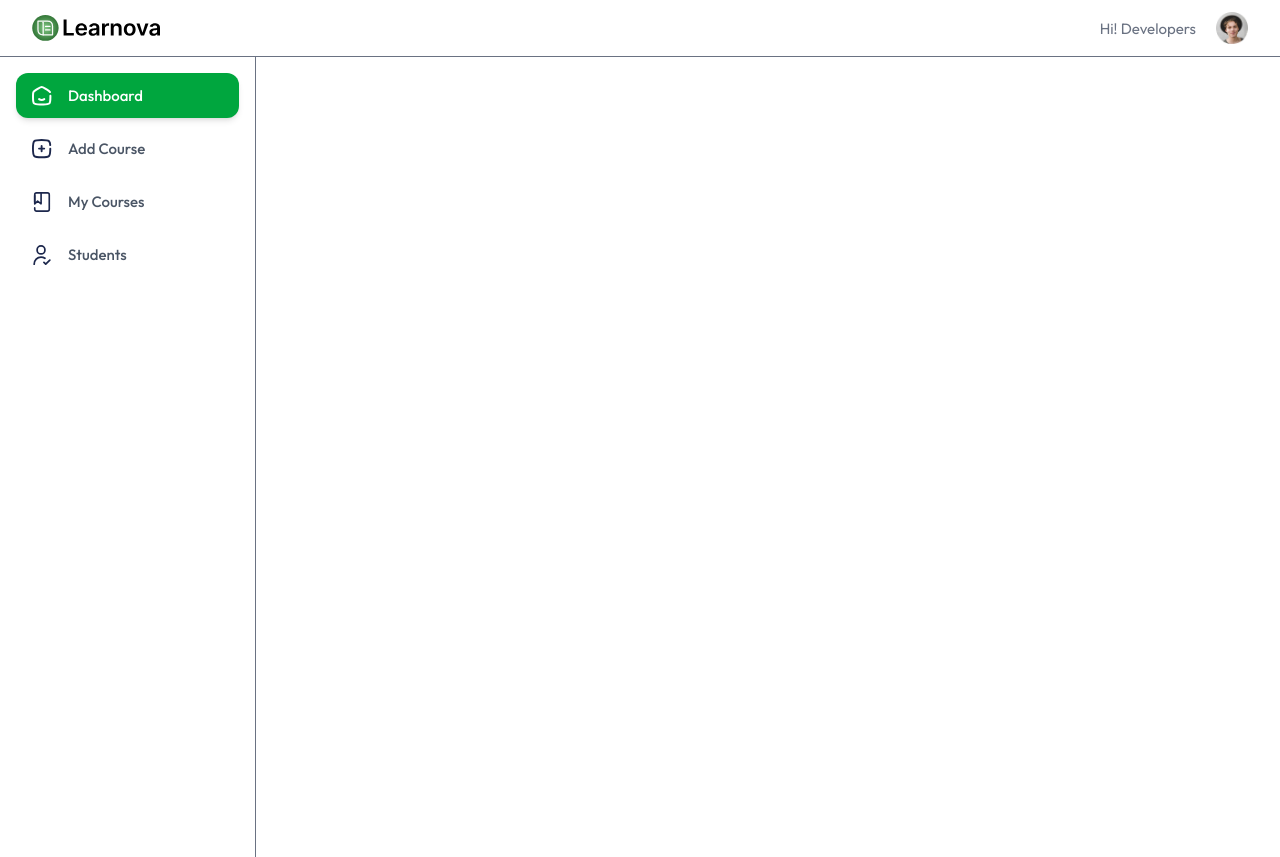
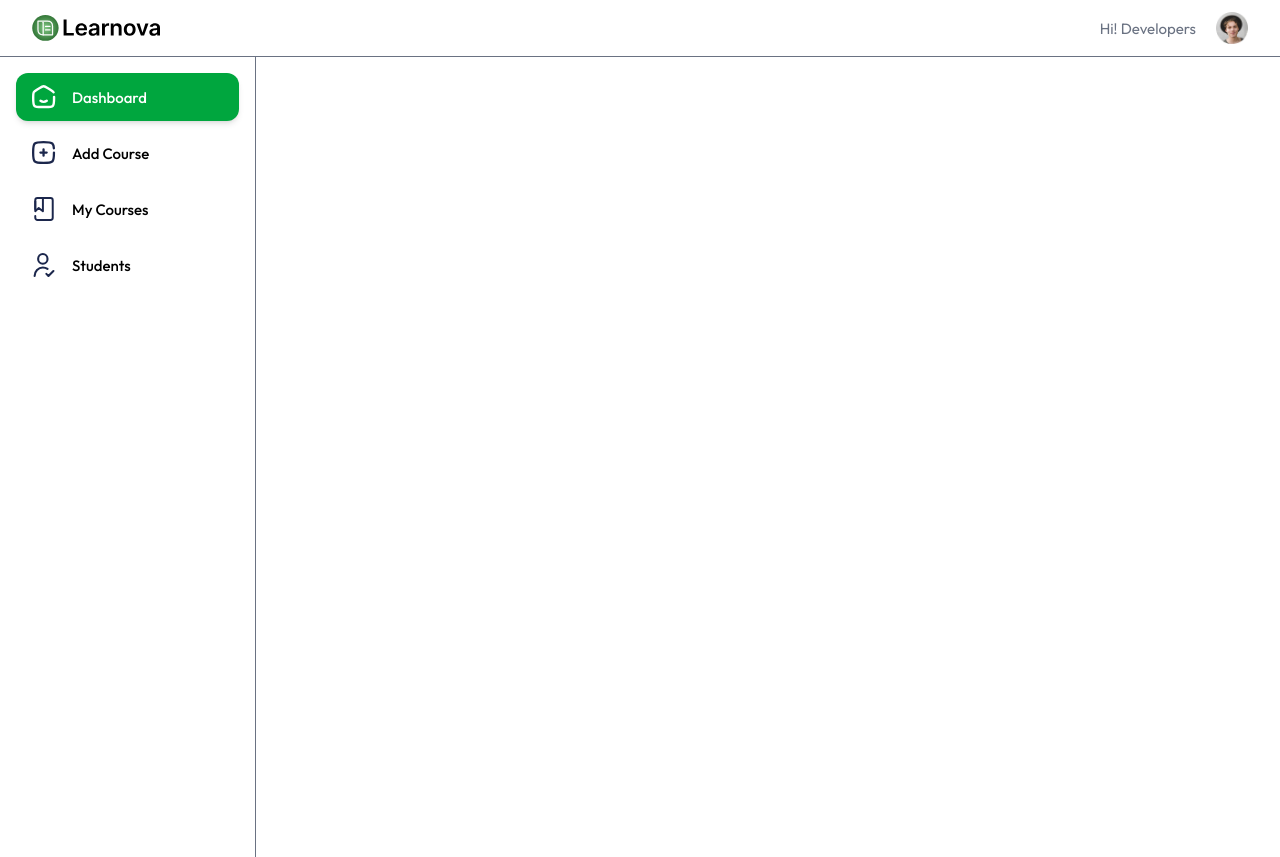
Before and after one commit to Harsimrankaur2004/lms-frontend, a React (Vite) app: page /educator in a window 1280 px wide. Built offline with nearby package versions, Linux system fonts and the light colour scheme; no server answers.

Commit message:
Minor changes in sidebar.jsx

```diff
--- a/src/components/educator/Sidebar.jsx
+++ b/src/components/educator/Sidebar.jsx
@@ -47,7 +47,7 @@ const Sidebar = () => {
               ${
                 isActive
                   ? "bg-green-600 text-white shadow-md"
-                  : "text-gray-600 hover:bg-gray-100 hover:text-gray-900"
+                  : "hover:bg-gray-200"
               }`
             }
           >
@@ -56,12 +56,12 @@ const Sidebar = () => {
                 <img
                   src={item.icon}
                   alt={item.name}
-                  className={`w-5 h-5 ${
+                  className={`w-6 h-6 ${
                     isActive ? "brightness-0 invert" : ""
                   }`}
                 />
 
-                <span className="hidden md:block font-medium">
+                <span className="hidden md:block font-medium text-center">
                   {item.name}
                 </span>
               </>
```
